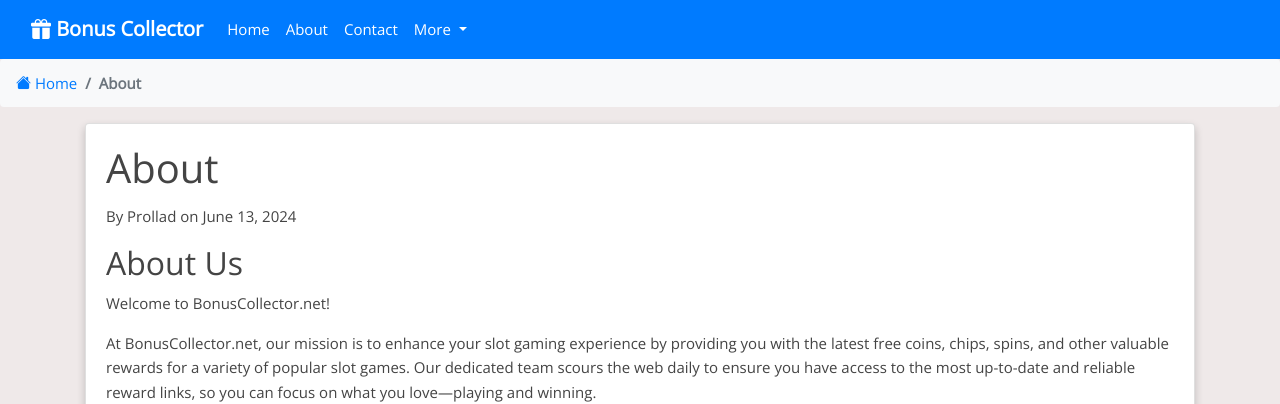
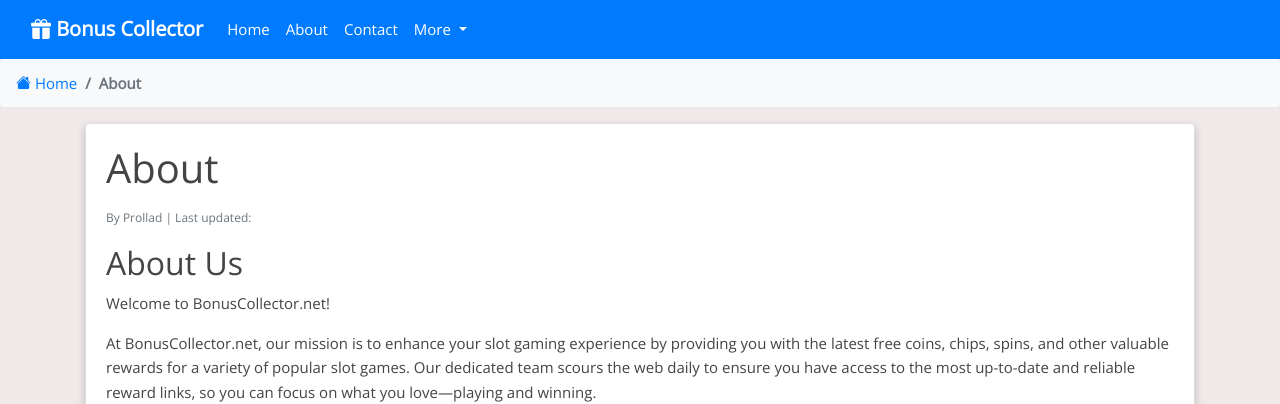
Before and after one commit to Prollad99/bs-net, a Jekyll site: the page built from _pages/about.md, in a window 1280 px wide. Shown: the top 404 px of the page. Built offline with Jekyll 4.4.1, drawn with Linux system fonts in a browser that asks for light colours; nearby versions of some CDN libraries; comment, search, counter and statistics services are not loaded.

Commit message:
Update page.html

```diff
--- a/_layouts/page.html
+++ b/_layouts/page.html
@@ -5,7 +5,12 @@
 <div class="card shadow-sm mb-2">
   <div class="card-body">
           <h1 class="card-title">{{ page.title }}</h1>
-<p class="post-meta">By {{ page.author }} on {{ page.date | date: "%B %d, %Y" }}</p>
+
+    <!-- Author and Last Updated Date -->
+    <p class="text-muted">
+      <small>By {{ page.author }} | Last updated: {{ page.last_modified_at | date: "%B %d, %Y" }}</small>
+    </p>
+
           <div class="card-text">{{ content }}</div>
         </div>
       </div>
```
